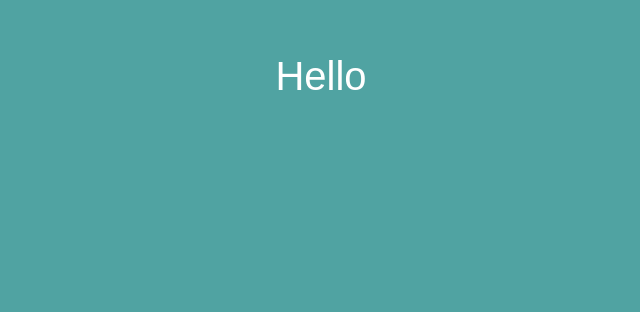
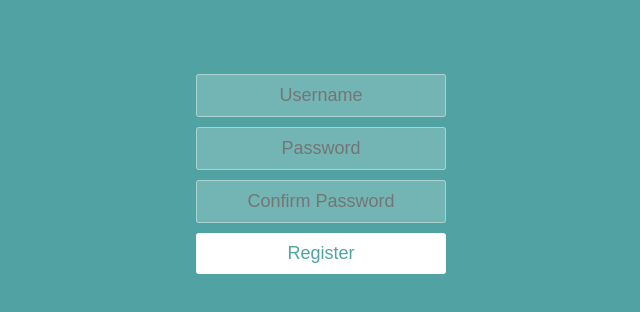
Before and after one commit to ingenieurimran/keeper-App, a React (Create React App) app: page / in a window 1280 px wide. Shown: the part 154-466 px from the top of the page, without its empty margins (319-959 px from the left). Built offline with nearby package versions, Linux system fonts and the light colour scheme; a web font is replaced by a local one.

Commit message:
Conditional Rendering Practice

```diff
--- a/src/components/App.jsx
+++ b/src/components/App.jsx
@@ -1,10 +1,13 @@
 import React from "react";
-import Login from "./Loging";
-const isLoggedIn = true;
+import Form from "./Form";
+
+const userIsRegistered = false;
 
 const App = () => (
     <div className="container">
-        {isLoggedIn ? <h1>Hello</h1> : <Login />}
+        <Form
+            isRegister={userIsRegistered}
+        />
     </div>
 )
 
--- /dev/null
+++ b/src/components/Form.jsx
@@ -0,0 +1,15 @@
+import React from "react";
+
+
+const Form = (params) => (
+    <form className="form">
+        <input type="text" placeholder="Username" />
+        <input type="password" placeholder="Password" />
+        {!params.isRegister && <input type="password" placeholder="Confirm Password" />}
+        <button type="submit">
+            {params.isRegister ? "Login" : "Register"}
+        </button>
+    </form>
+)
+
+export default Form;
--- a/src/components/Input.jsx
+++ /dev/null
@@ -1,9 +0,0 @@
-import React from "react";
-
-const Input = (params) => (
-    <div>
-        {<input type={params.text} placeholder={params.placeholder} />}
-    </div>
-)
-
-export default Input
--- a/src/components/Loging.jsx
+++ /dev/null
@@ -1,15 +0,0 @@
-import React from "react";
-import Input from "./Input";
-const Login = () => (
-    <form className="form">
-        <Input
-            type="text"
-            placeholder="Username" />
-        <Input
-            type="password"
-            placeholder="Password" />
-        <button type="submit">Login</button>
-    </form>
-);
-
-export default Login;
```
